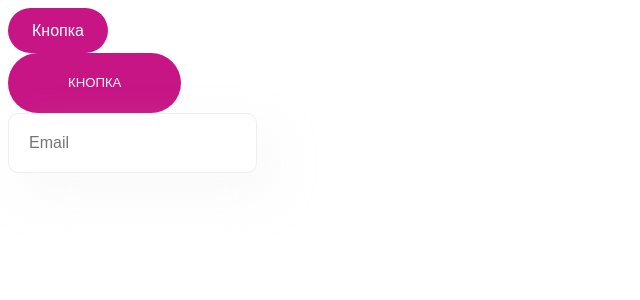
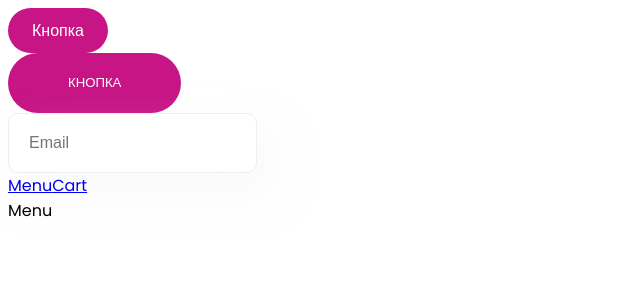
Before and after one commit to Mihail-NE/Simple-Food-Store, a React (Vite) app: page / in a window 1280 px wide. Shown: the top 300 px of the page, without its empty margins (0-640 px from the left). Built offline with nearby package versions, Linux system fonts and the light colour scheme.

Commit message:
added routing

```diff
--- a/package.json
+++ b/package.json
@@ -12,7 +12,8 @@
   "dependencies": {
     "classnames": "^2.5.1",
     "react": "^18.3.1",
-    "react-dom": "^18.3.1"
+    "react-dom": "^18.3.1",
+    "react-router-dom": "^6.26.0"
   },
   "devDependencies": {
     "@types/react": "^18.3.3",
--- a/src/App.tsx
+++ b/src/App.tsx
@@ -1,5 +1,9 @@
+import { Routes, Route } from "react-router-dom";
 import Button from "./components/Button/Button";
 import Input from "./components/Input/Input";
+import Menu from "./Pages/Menu/Menu";
+import Cart from "./Pages/Cart/Cart";
+import Error from "./Pages/Error/Error";
 
 function App() {
     return (
@@ -7,6 +11,16 @@ function App() {
             <Button appearence="small">Кнопка</Button>
             <Button appearence="big">Кнопка</Button>
             <Input placeholder="Email"/>
+            <div>
+                <a href="/">Menu</a>
+                <a href="/cart">Cart</a>
+            </div>
+
+            <Routes>
+                <Route path="/" element={<Menu />} />
+                <Route path="/cart" element={<Cart />} />
+                <Route path="*" element={<Error />} />
+            </Routes>
         </>
     );
 }
--- /dev/null
+++ b/src/Pages/Cart/Cart.tsx
@@ -0,0 +1,8 @@
+
+const Cart = () => {
+  return (
+    <div>Cart</div>
+  )
+}
+
+export default Cart
--- /dev/null
+++ b/src/Pages/Error/Error.tsx
@@ -0,0 +1,9 @@
+
+
+const Error = () => {
+  return (
+    <div>Not Found 404</div>
+  )
+}
+
+export default Error
--- /dev/null
+++ b/src/Pages/Menu/Menu.tsx
@@ -0,0 +1,9 @@
+
+
+const Menu = () => {
+  return (
+    <div>Menu</div>
+  )
+}
+
+export default Menu
--- a/src/main.tsx
+++ b/src/main.tsx
@@ -1,10 +1,13 @@
-import React from 'react'
-import ReactDOM from 'react-dom/client'
-import App from './App.tsx'
-import './index.css'
+import React from "react";
+import ReactDOM from "react-dom/client";
+import App from "./App.tsx";
+import "./index.css";
+import { BrowserRouter } from "react-router-dom";
 
-ReactDOM.createRoot(document.getElementById('root')!).render(
-  <React.StrictMode>
-    <App />
-  </React.StrictMode>,
-)
+ReactDOM.createRoot(document.getElementById("root")!).render(
+    <React.StrictMode>
+        <BrowserRouter>
+            <App />
+        </BrowserRouter>
+    </React.StrictMode>
+);
```
Also changed, not shown: 1 other file (tests, documents, lock files or other folders).
